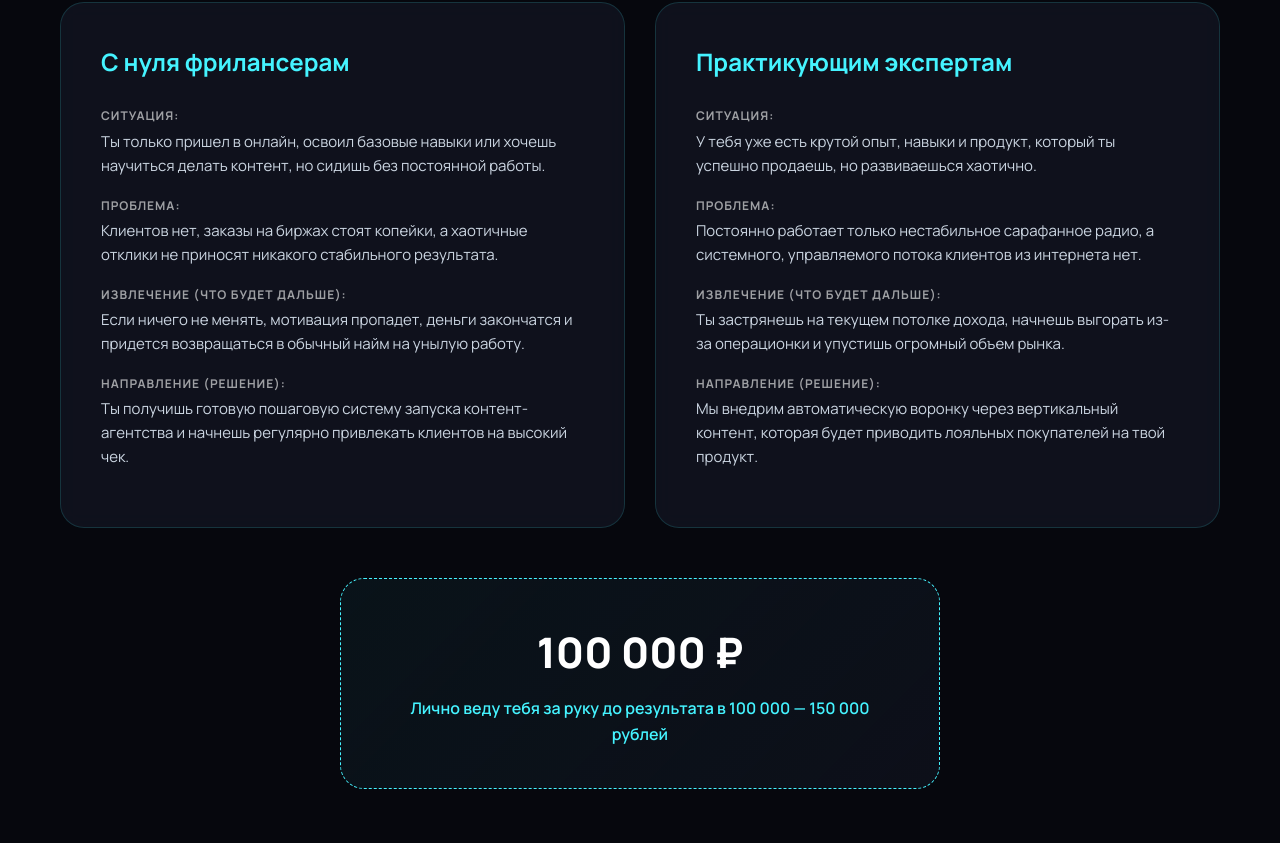
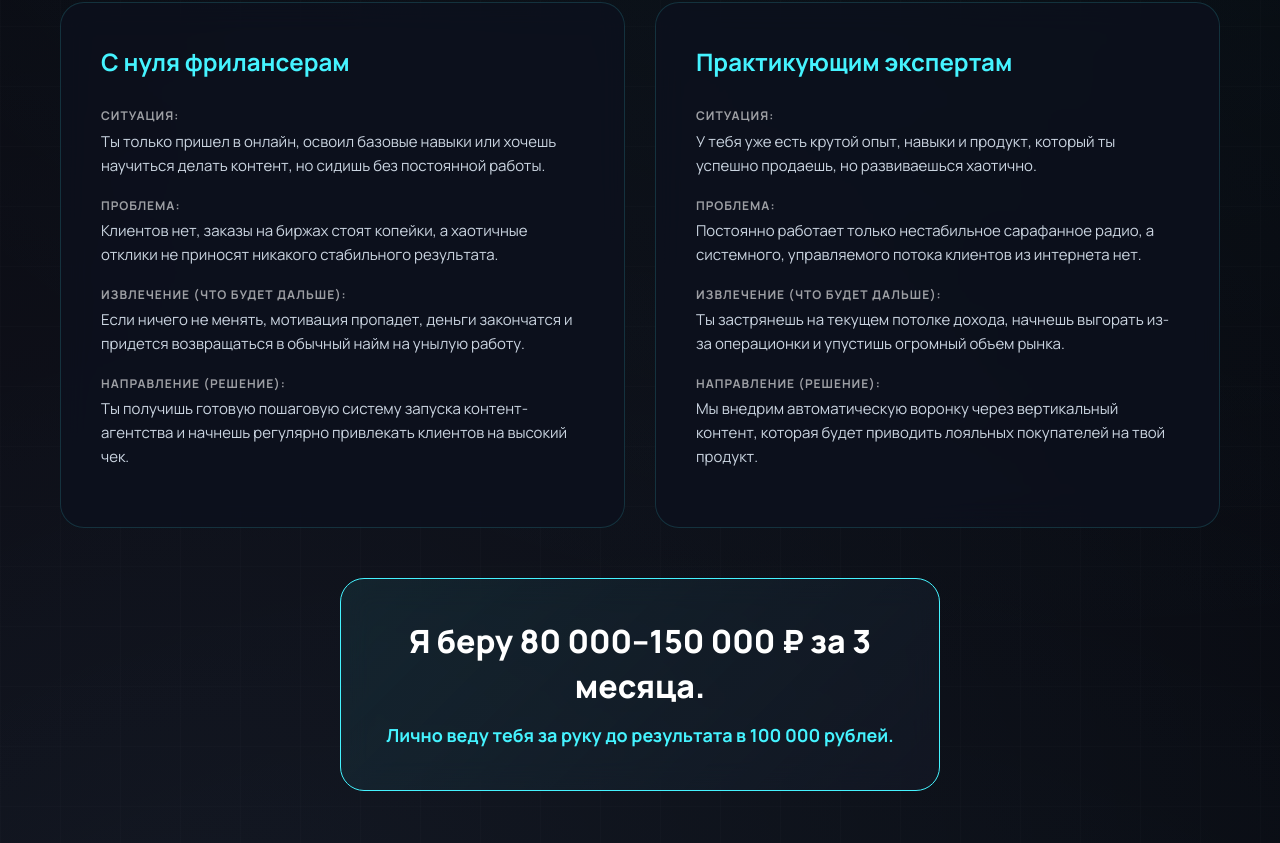
Before and after one commit to maksimexits/andreevexitsystem, a plain HTML site: page index.html in a window 1280 px wide. Shown: the part 1954-2797 px from the top of the page. Drawn offline with Linux system fonts and the light colour scheme.

Commit message:
Update index.html

```diff
--- a/index.html
+++ b/index.html
@@ -10,7 +10,7 @@
     <style>
         :root {
             --bg-color: #06070d;
-            --card-bg: rgba(20, 24, 38, 0.65);
+            --card-bg: rgba(13, 17, 30, 0.75);
             --card-border: rgba(69, 243, 255, 0.15);
             --accent-glow: rgba(69, 243, 255, 0.4);
             --accent-cyan: #45f3ff;
@@ -24,6 +24,14 @@
 
         body {
             background-color: var(--bg-color);
+            /* Модный минималистичный 3D-эффект на фоне с абстрактными сферами и сеткой */
+            background-image:
+                radial-gradient(circle at 80% 20%, rgba(69, 243, 255, 0.07) 0%, transparent 40%),
+                radial-gradient(circle at 15% 60%, rgba(165, 180, 252, 0.08) 0%, transparent 50%),
+                radial-gradient(circle at 50% 80%, rgba(69, 243, 255, 0.05) 0%, transparent 45%),
+                linear-gradient(rgba(255, 255, 255, 0.01) 1px, transparent 1px),
+                linear-gradient(90deg, rgba(255, 255, 255, 0.01) 1px, transparent 1px);
+            background-size: 100% 100%, 100% 100%, 100% 100%, 60px 60px, 60px 60px;
             color: #ffffff;
             font-family: 'Manrope', sans-serif;
             line-height: 1.6;
@@ -78,7 +86,7 @@
             border-radius: 24px;
             overflow: hidden;
             border: 1px solid var(--card-border);
-            box-shadow: 0 20px 50px rgba(69, 243, 255, 0.1);
+            box-shadow: 0 20px 50px rgba(69, 243, 255, 0.15);
         }
 
         .video-shorts-container {
@@ -144,7 +152,7 @@
             border: 1px solid var(--card-border);
             border-radius: 24px;
             padding: 40px;
-            backdrop-filter: blur(10px);
+            backdrop-filter: blur(15px);
             transition: all 0.4s cubic-bezier(0.165, 0.84, 0.44, 1);
         }
 
@@ -185,28 +193,31 @@
             max-width: 600px;
             margin: 50px auto 0;
             text-align: center;
-            background: linear-gradient(135deg, rgba(69,243,255,0.05) 0%, rgba(20,24,38,0.5) 100%);
-            border: 1px dashed var(--accent-cyan);
+            background: linear-gradient(135deg, rgba(69,243,255,0.08) 0%, rgba(20,24,38,0.7) 100%);
+            border: 1px solid var(--accent-cyan);
             padding: 40px;
             border-radius: 24px;
-            transition: all 0.3s ease;
+            backdrop-filter: blur(15px);
+            transition: all 0.4s cubic-bezier(0.165, 0.84, 0.44, 1);
         }
 
         .price-box:hover {
-            box-shadow: 0 0 25px rgba(69,243,255,0.15);
+            transform: translateY(-5px) scale(1.02);
+            box-shadow: 0 15px 40px var(--accent-glow);
         }
 
         .price-value {
-            font-size: 42px;
+            font-size: 32px;
             font-weight: 800;
             color: #fff;
-            margin-bottom: 10px;
+            margin-bottom: 12px;
+            line-height: 1.4;
         }
 
         .price-guarantee {
-            font-size: 16px;
+            font-size: 18px;
             color: var(--accent-cyan);
-            font-weight: 600;
+            font-weight: 700;
         }
 
         /* 4. БЛОК ОТЗЫВОВ */
@@ -268,7 +279,8 @@
         @media (max-width: 768px) {
             .spin-grid { grid-template-columns: 1fr; }
             h1 { font-size: 30px; }
-            .price-value { font-size: 32px; }
+            .price-value { font-size: 24px; }
+            .price-guarantee { font-size: 16px; }
         }
     </style>
 </head>
@@ -352,10 +364,10 @@
 
         </div>
 
-        <!-- КАРТОЧКА С СТОИМОСТЬЮ И ГАРАНТИЕЙ -->
+        <!-- ОБНОВЛЕННАЯ КАРТОЧКА С СТОИМОСТЬЮ И ГАРАНТИЕЙ -->
         <div class="price-box">
-            <div class="price-value">100 000 ₽</div>
-            <div class="price-guarantee">Лично веду тебя за руку до результата в 100 000 — 150 000 рублей</div>
+            <div class="price-value">Я беру 80 000–150 000 ₽ за 3 месяца.</div>
+            <div class="price-guarantee">Лично веду тебя за руку до результата в 100 000 рублей.</div>
         </div>
     </section>
 
```
